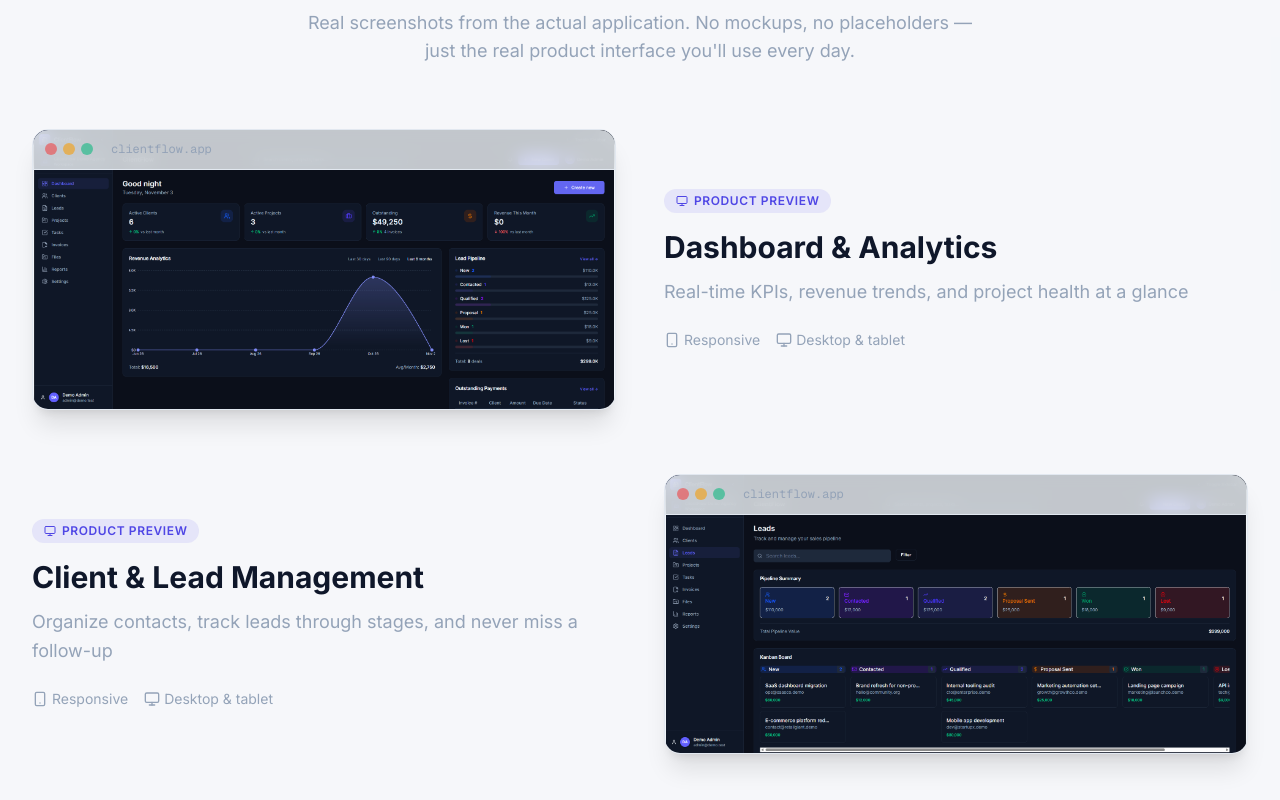
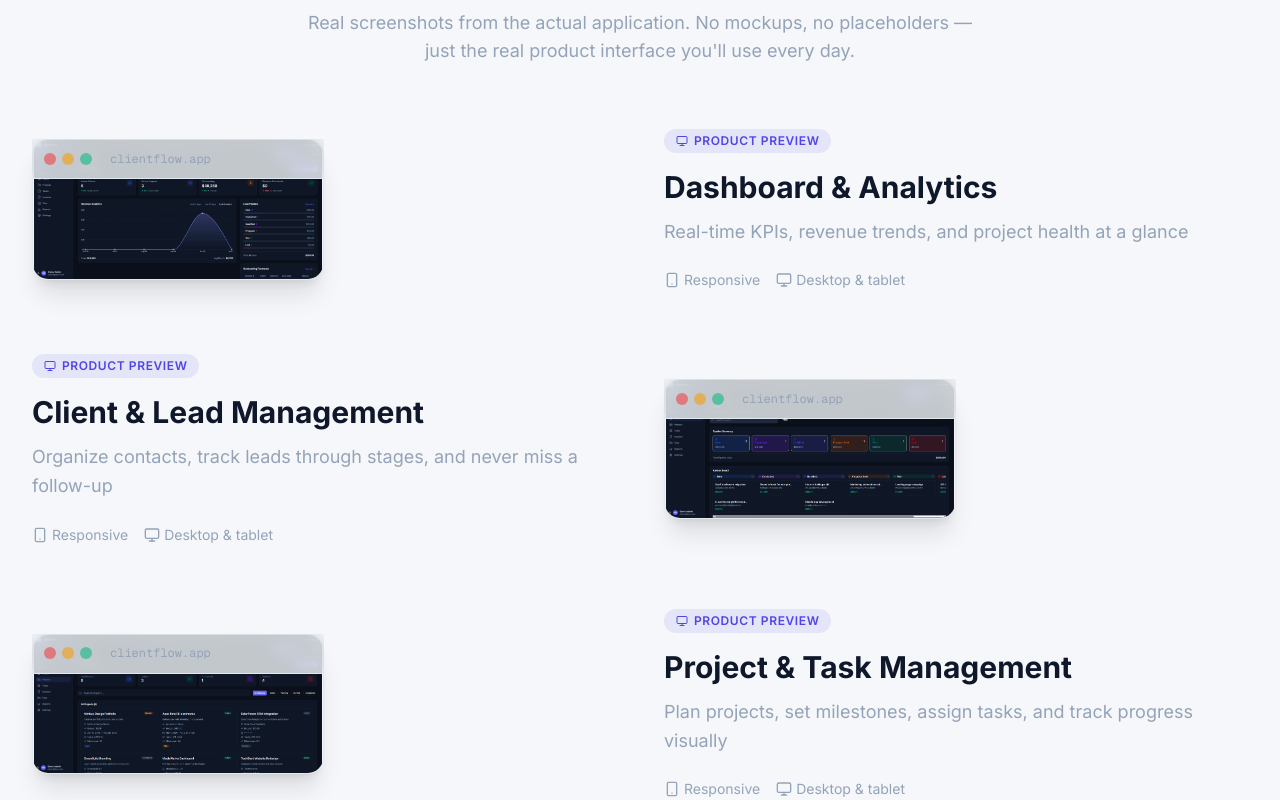
Before and after one commit to saeem116/ClientFlow-Agency-CRM, a Next.js app: page / in a window 1280 px wide. Shown: the part 980-1780 px from the top of the page. Built offline with nearby package versions, Linux system fonts and the light colour scheme; no server answers.

Commit message:
fix: show complete Product Preview screenshots without top cropping

```diff
--- a/src/components/landing/product-preview.tsx
+++ b/src/components/landing/product-preview.tsx
@@ -60,14 +60,9 @@ export function ProductPreview() {
             >
               {/* Image */}
               <div className="relative w-full lg:w-1/2 order-1 lg:order-none">
-                <div className="relative aspect-[2.08/1] rounded-2xl overflow-hidden border border-border bg-muted shadow-xl">
-                  <img
-                    src={shot.image}
-                    alt={shot.alt}
-                    className="w-full h-full object-contain object-center"
-                  />
+                <div className="relative w-full lg:w-1/2 order-1 lg:order-none">
                   {/* Browser chrome */}
-                  <div className="absolute top-0 left-0 right-0 h-10 bg-muted/80 backdrop-blur border-b border-border flex items-center px-3 gap-1.5">
+                  <div className="absolute top-0 left-0 right-0 h-10 bg-muted/80 backdrop-blur border-b border-border flex items-center px-3 gap-1.5 z-10">
                     <div className="flex gap-1.5">
                       <span className="w-3 h-3 rounded-full bg-destructive/60" />
                       <span className="w-3 h-3 rounded-full bg-warning/60" />
@@ -76,6 +71,13 @@ export function ProductPreview() {
                     <span className="ml-3 text-xs text-muted-foreground font-mono">
                       clientflow.app
                     </span>
+                  </div>
+                  <div className="relative aspect-[2.08/1] rounded-2xl overflow-hidden border border-border bg-muted shadow-xl">
+                    <img
+                      src={shot.image}
+                      alt={shot.alt}
+                      className="w-full h-full object-contain object-center"
+                    />
                   </div>
                 </div>
               </div>
```
